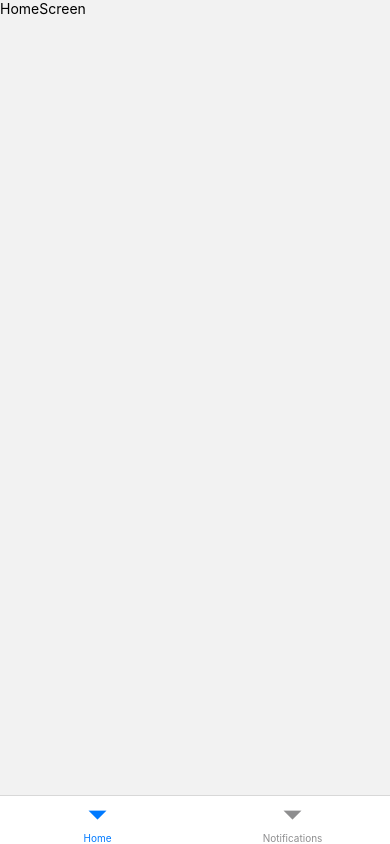
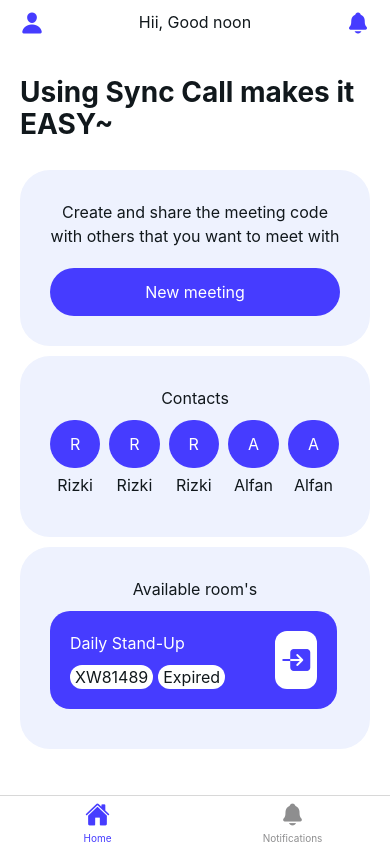
Before and after one commit to AlfanLukeyan/sync-call, a React Native app: screen /Home in a window 390 px wide. Built offline with nearby package versions, Linux system fonts and the light colour scheme.

Commit message:
feat: new home screen

```diff
--- a/src/App.tsx
+++ b/src/App.tsx
@@ -1,7 +1,13 @@
 import React, {useEffect, useReducer} from 'react';
+import {View, Text, useColorScheme} from 'react-native';
+
 import {NavigationContainer} from '@react-navigation/native';
 import {createNativeStackNavigator} from '@react-navigation/native-stack';
 import {createBottomTabNavigator} from '@react-navigation/bottom-tabs';
+
+import {Colors} from './constants/Colors';
+
+import Ionicons from 'react-native-vector-icons/Ionicons';
 
 import {
   OnboardingScreen,
@@ -10,7 +16,6 @@ import {
   HomeScreen,
   NotificationScreen,
 } from './pages';
-import {View, Text} from 'react-native';
 
 const Stack = createNativeStackNavigator();
 const Tab = createBottomTabNavigator();
@@ -35,31 +40,34 @@ type Action =
 function reducer(state: State, action: Action): State {
   switch (action.type) {
     case 'RESTORE_TOKEN':
-      return {
-        ...state,
-        userToken: action.token,
-        isLoading: false,
-      };
+      return {...state, userToken: action.token, isLoading: false};
     case 'SIGN_IN':
-      return {
-        ...state,
-        isSignout: false,
-        userToken: action.token,
-      };
+      return {...state, isSignout: false, userToken: action.token};
     case 'SIGN_OUT':
-      return {
-        ...state,
-        isSignout: true,
-        userToken: null,
-      };
+      return {...state, isSignout: true, userToken: null};
     default:
       return state;
   }
 }
 
-function MainTabs() {
+function HomeStack() {
+  const colorScheme = useColorScheme() ?? 'light';
   return (
-    <Tab.Navigator>
+    <Tab.Navigator
+      screenOptions={({route}) => ({
+        tabBarIcon: ({color, size}) => {
+          let iconName = '';
+
+          if (route.name === 'Home') {
+            iconName = 'home';
+          } else if (route.name === 'Notifications') {
+            iconName = 'notifications';
+          }
+
+          return <Ionicons name={iconName} size={size} color={color} />;
+        },
+        tabBarActiveTintColor: Colors[colorScheme].tint,
+      })}>
       <Tab.Screen
         name="Home"
         component={HomeScreen}
@@ -71,6 +79,32 @@ function MainTabs() {
         options={{headerShown: false}}
       />
     </Tab.Navigator>
+  );
+}
+
+function AuthStack() {
+  return (
+    <Stack.Navigator>
+      <Stack.Screen
+        name="Onboarding"
+        component={OnboardingScreen}
+        options={{headerShown: false}}
+      />
+      <Stack.Screen
+        name="SignIn"
+        component={SignIn}
+        options={{
+          headerShown: false,
+          title: 'Sign in',
+          animationTypeForReplace: 'pop',
+        }}
+      />
+      <Stack.Screen
+        name="SignUp"
+        component={SignUp}
+        options={{headerShown: false}}
+      />
+    </Stack.Navigator>
   );
 }
 
@@ -98,35 +132,11 @@ function App(): React.JSX.Element {
 
   return (
     <NavigationContainer>
-      <Stack.Navigator>
+      <Stack.Navigator screenOptions={{headerShown: false}}>
         {state.userToken == null ? (
-          <>
-            <Stack.Screen
-              name="Onboarding"
-              component={OnboardingScreen}
-              options={{headerShown: false}}
-            />
-            <Stack.Screen
-              name="SignIn"
-              component={SignIn}
-              options={{
-                headerShown: false,
-                title: 'Sign in',
-                animationTypeForReplace: state.isSignout ? 'pop' : 'push',
-              }}
-            />
-            <Stack.Screen
-              name="SignUp"
-              component={SignUp}
-              options={{headerShown: false}}
-            />
-          </>
+          <Stack.Screen name="Auth" component={AuthStack} />
         ) : (
-          <Stack.Screen
-            name="MainTabs"
-            component={MainTabs}
-            options={{headerShown: false}}
-          />
+          <Stack.Screen name="Main" component={HomeStack} />
         )}
       </Stack.Navigator>
     </NavigationContainer>
--- /dev/null
+++ b/src/components/index.tsx
@@ -0,0 +1,6 @@
+import {ThemedText} from './ThemedText';
+import {ThemedView} from './ThemedView';
+import {Button} from './Button';
+import FormField from './FormField';
+
+export {ThemedText, ThemedView, Button, FormField};
--- a/src/pages/(tabs)/home/index.tsx
+++ b/src/pages/(tabs)/home/index.tsx
@@ -1,12 +1,231 @@
-import {View, Text} from 'react-native';
-import React from 'react';
+import Ionicons from 'react-native-vector-icons/Ionicons';
+import {
+  Image,
+  StyleSheet,
+  Platform,
+  StatusBar,
+  useColorScheme,
+  View,
+  ScrollView,
+  TouchableOpacity,
+} from 'react-native';
 
-const HomeScreen = () => {
+import {ThemedView, ThemedText, Button} from '../../../components';
+import {SafeAreaView} from 'react-native-safe-area-context';
+import {Colors} from '../../../constants/Colors';
+
+export default function HomeScreen() {
+  const colorScheme = useColorScheme() ?? 'light';
+
+  const usersData = [
+    {initial: 'R', username: 'Rizki'},
+    {initial: 'R', username: 'Rizki'},
+    {initial: 'R', username: 'Rizki'},
+    {initial: 'A', username: 'Alfan'},
+    {initial: 'A', username: 'Alfan'},
+    {initial: 'A', username: 'Alfan'},
+    {initial: 'A', username: 'Alfan'},
+    {initial: 'A', username: 'Alfan'},
+    {initial: 'A', username: 'Alfan'},
+    {initial: 'B', username: 'Budi'},
+  ];
+  const roomsData = [
+    {name: 'Daily Stand-Up', code: 'XW81489', status: 'Expired'},
+    {name: 'Daily Stand-Up', code: 'XW81489', status: 'Expired'},
+    {name: 'Scrum', code: 'JSD2414', status: 'Expired'},
+    {name: 'Scrum', code: 'JSD2414', status: 'Expired'},
+    {name: 'Scrum', code: 'JSD2414', status: 'Expired'},
+    {name: 'Sprint 11', code: 'SJDHADAS7', status: 'Expired'},
+    {name: 'Sprint 11', code: 'SJDHADAS7', status: 'Expired'},
+  ];
+
+  const middleIndexRoomsData = Math.ceil(roomsData.length / 2);
+
+  const firstHalfRoomsData = roomsData.slice(0, middleIndexRoomsData);
+  const secondHalfRoomsData = roomsData.slice(middleIndexRoomsData);
+
   return (
-    <View>
-      <Text>HomeScreen</Text>
-    </View>
+    <SafeAreaView
+      style={{
+        flex: 1,
+        backgroundColor:
+          colorScheme === 'light'
+            ? Colors.light.background
+            : Colors.dark.background,
+      }}>
+      <StatusBar
+        barStyle={colorScheme === 'light' ? 'dark-content' : 'light-content'}
+        backgroundColor={
+          colorScheme === 'light'
+            ? Colors.light.background
+            : Colors.dark.background
+        }
+      />
+      <ScrollView>
+        <ThemedView
+          lightColor={Colors.light.background}
+          darkColor={Colors.dark.background}
+          style={styles.container}>
+          <ThemedView style={styles.headerContainer}>
+            <Ionicons
+              size={24}
+              name="person"
+              color={
+                colorScheme === 'light' ? Colors.light.icon : Colors.dark.icon
+              }
+            />
+            <ThemedText type="default">Hii, Good noon</ThemedText>
+            <Ionicons
+              name="notifications"
+              size={24}
+              color={
+                colorScheme === 'light' ? Colors.light.icon : Colors.dark.icon
+              }
+            />
+          </ThemedView>
+          <ThemedText type="title" style={styles.headline}>
+            Using Sync Call makes it EASY~
+          </ThemedText>
+          <ThemedView
+            lightColor={Colors.light.secondary}
+            darkColor={Colors.dark.secondary}
+            style={styles.cardContainer}>
+            <ThemedText style={{textAlign: 'center'}}>
+              Create and share the meeting code with others that you want to
+              meet with
+            </ThemedText>
+            <Button
+              title="New meeting"
+              onPress={() => console.log('This Button New Meeting')}
+              style={{marginTop: 20}}
+            />
+          </ThemedView>
+
+          <ThemedView
+            lightColor={Colors.light.secondary}
+            darkColor={Colors.dark.secondary}
+            style={styles.cardContainer}>
+            <ThemedText style={{textAlign: 'center'}}>Contacts</ThemedText>
+            <ScrollView
+              horizontal
+              showsHorizontalScrollIndicator={false}
+              contentContainerStyle={styles.scrollContainer}>
+              {usersData.map((user, index) => (
+                <View key={index}>
+                  <Button title={user.initial} onPress={() => null} />
+                  <ThemedText style={{textAlign: 'center', marginTop: 5}}>
+                    {user.username}
+                  </ThemedText>
+                </View>
+              ))}
+            </ScrollView>
+          </ThemedView>
+
+          <ThemedView
+            lightColor={Colors.light.secondary}
+            darkColor={Colors.dark.secondary}
+            style={styles.cardContainer}>
+            <ThemedText style={{textAlign: 'center'}}>
+              Available room's
+            </ThemedText>
+            <ScrollView
+              horizontal
+              showsHorizontalScrollIndicator={false}
+              contentContainerStyle={styles.scrollContainer}>
+              {firstHalfRoomsData.map((room, index) => (
+                <ThemedView
+                  key={index}
+                  lightColor={Colors.light.tint}
+                  darkColor={Colors.dark.tint}
+                  style={styles.cardRoomContainer}>
+                  <View style={{flexDirection: 'row'}}>
+                    <View>
+                      <ThemedText
+                        darkColor={Colors.dark.background}
+                        lightColor={Colors.light.background}>
+                        {room.name}
+                      </ThemedText>
+                      <View
+                        style={{
+                          flexDirection: 'row',
+                          columnGap: 5,
+                          marginTop: 10,
+                        }}>
+                        <ThemedView
+                          style={{borderRadius: 30, paddingHorizontal: 5}}>
+                          <ThemedText
+                            darkColor={Colors.dark.text}
+                            lightColor={Colors.light.text}>
+                            {room.code}
+                          </ThemedText>
+                        </ThemedView>
+                        <ThemedView
+                          style={{borderRadius: 30, paddingHorizontal: 5}}>
+                          <ThemedText
+                            darkColor={Colors.dark.text}
+                            lightColor={Colors.light.text}>
+                            {room.status}
+                          </ThemedText>
+                        </ThemedView>
+                      </View>
+                    </View>
+                    <TouchableOpacity
+                      style={{
+                        backgroundColor:
+                          colorScheme === 'light'
+                            ? Colors.light.background
+                            : Colors.dark.background,
+                        justifyContent: 'center',
+                        alignItems: 'center',
+                        borderRadius: 12,
+                        paddingHorizontal: 5,
+                        marginLeft: 50,
+                      }}>
+                      <Ionicons
+                        name="enter"
+                        size={32}
+                        color={
+                          colorScheme === 'light'
+                            ? Colors.light.tint
+                            : Colors.dark.tint
+                        }
+                      />
+                    </TouchableOpacity>
+                  </View>
+                </ThemedView>
+              ))}
+            </ScrollView>
+          </ThemedView>
+        </ThemedView>
+      </ScrollView>
+    </SafeAreaView>
   );
-};
+}
 
-export default HomeScreen;
+const styles = StyleSheet.create({
+  container: {
+    flex: 1,
+    paddingHorizontal: 20,
+    rowGap: 10,
+  },
+  headerContainer: {
+    flexDirection: 'row',
+    justifyContent: 'space-between',
+    paddingVertical: 10,
+  },
+  headline: {
+    marginVertical: 20,
+  },
+  cardContainer: {
+    borderRadius: 30,
+    padding: 30,
+  },
+  cardRoomContainer: {
+    borderRadius: 20,
+    padding: 20,
+  },
+  scrollContainer: {
+    paddingVertical: 10,
+    columnGap: 9,
+  },
+});
```
Also changed, not shown: src/constants/Colors.ts (+10 -14 lines).
